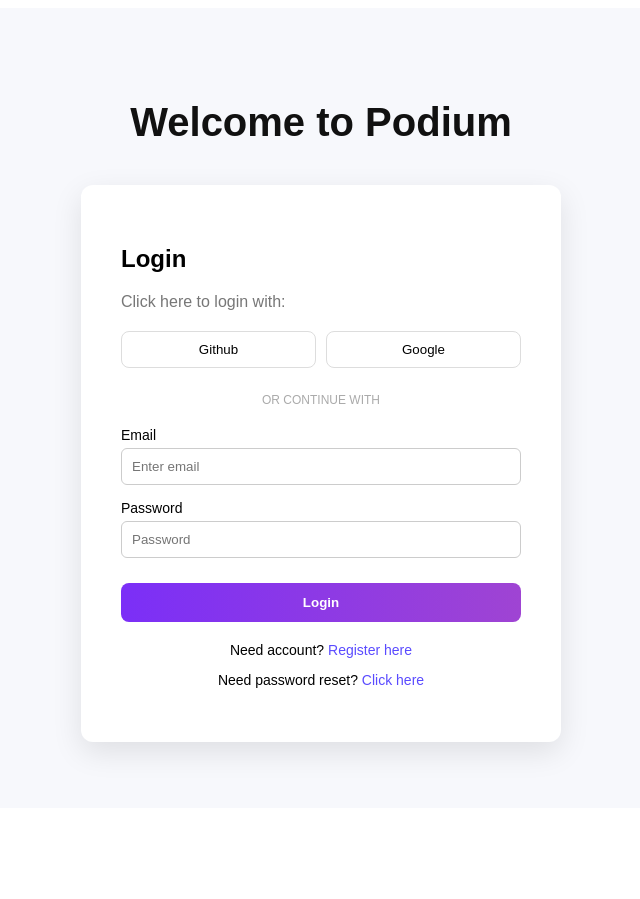
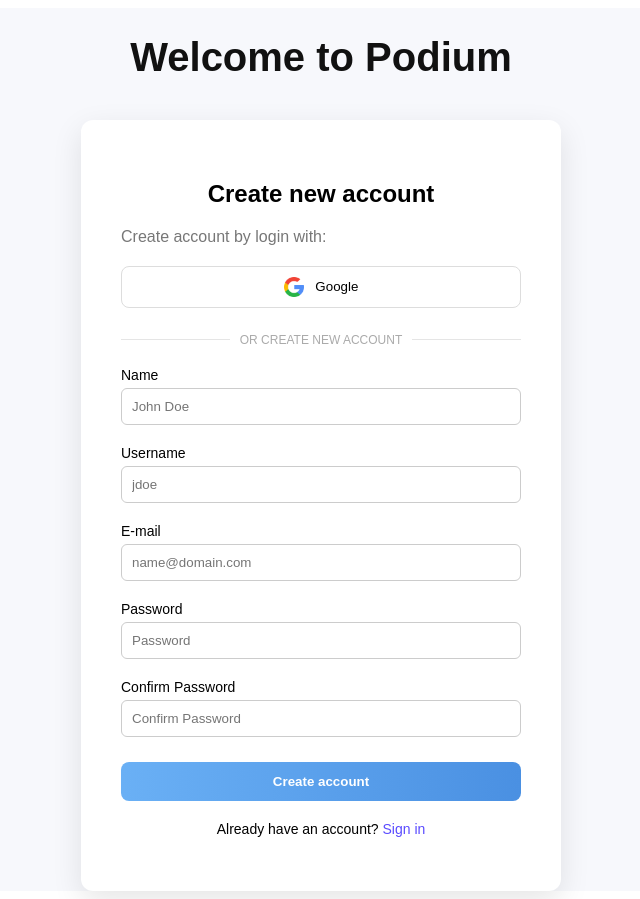
Before and after one commit to abhijeett55/posify-podium, an Angular app: page / in a window 1280 px wide. Shown: the whole page, without its empty margins (319-959 px from the left). Before the commit the page ends 816 px from the top, so only its background shows below. Built offline with nearby package versions, Linux system fonts and the light colour scheme.

Commit message:
added a register page

```diff
--- a/angular.json
+++ b/angular.json
@@ -20,10 +20,8 @@
             "browser": "src/main.ts",
             "tsConfig": "tsconfig.app.json",
             "assets": [
-              {
-                "glob": "**/*",
-                "input": "public"
-              }
+              "src/assets",
+              "src/app/assets"
             ],
             "styles": [
               "src/styles.css"
--- a/src/app/_components/login/login.css
+++ b/src/app/_components/login/login.css
@@ -6,6 +6,10 @@
   align-items:center;
   background:#f7f8fc;
   font-family:Arial, Helvetica, sans-serif;
+}
+
+.login-card h2 {
+  text-align: center;
 }
 
 .title{
@@ -48,11 +52,35 @@
   background:#f3f3f3;
 }
 
-.divider{
-  text-align:center;
-  margin:20px 0;
-  color:#aaa;
-  font-size:12px;
+.divider {
+  display: flex;
+  align-items: center;
+  text-align: center;
+  color: #aaa;
+  font-size: 12px;
+  margin: 20px 0;
+}
+
+.divider::before,
+.divider::after {
+  content: '';
+  flex: 1;
+  border-bottom: 1px solid rgba(0,0,0,0.1); /* thin transparent line */
+}
+
+.divider::before {
+  margin-right: 10px;
+}
+
+.divider::after {
+  margin-left: 10px;
+}
+
+.btn-icon {
+  width: 20px;
+  height: 20px;
+  margin-right: 8px;
+  vertical-align: middle;
 }
 
 form{
@@ -72,19 +100,19 @@
   margin-bottom:15px;
 }
 
-.login-btn{
-  margin-top:10px;
-  padding:12px;
-  border:none;
-  border-radius:8px;
-  background:linear-gradient(90deg,#7b2ff7,#9f44d3);
-  color:white;
-  font-weight:600;
-  cursor:pointer;
+.login-btn {
+  margin-top: 10px;
+  padding: 12px;
+  border: none;
+  border-radius: 8px;
+  background: linear-gradient(90deg, #6ab0f5, #4a90e2);
+  color: white;
+  font-weight: 600;
+  cursor: pointer;
 }
 
-.login-btn:hover{
-  opacity:0.9;
+.login-btn:hover {
+  opacity: 0.9;
 }
 
 .links{
--- a/src/app/_components/login/login.html
+++ b/src/app/_components/login/login.html
@@ -8,16 +8,11 @@
     <p class="subtitle">Click here to login with:</p>
 
     <div class="social-buttons">
-
       <button type="button" class="social-btn github" (click)="loginWithGithub()">
-        Github
-      </button>
-
-      <button type="button" class="social-btn google" (click)="loginWithGoogle()">
-        Google
-      </button>
-
-    </div>
+        <img src="assets/github.png" alt="GitHub logo" class="btn-icon" /> GitHub </button>
+        <button type="button" class="social-btn google" (click)="loginWithGoogle()">
+        <img src="assets/search.png" alt="Google logo" class="btn-icon" /> Google </button>
+        </div>
 
     <div class="divider">
       <span>OR CONTINUE WITH</span>
--- a/src/app/_components/register/register.css
+++ b/src/app/_components/register/register.css
@@ -0,0 +1,152 @@
+.login-container{
+  min-height:100vh;
+  display:flex;
+  flex-direction:column;
+  justify-content:center;
+  align-items:center;
+  background:#f7f8fc;
+  font-family:Arial, Helvetica, sans-serif;
+}
+
+form label {
+  display: block;
+  margin-bottom: 5px;
+}
+
+form input,
+form select {
+  width: 100%;
+  padding: 10px;
+  border-radius: 6px;
+  border: 1px solid #ccc;
+  margin-bottom: 20px;  /* space below each field */
+  box-sizing: border-box;
+}
+
+/* Reduce margin for the last field if needed */
+form input:last-of-type,
+form select:last-of-type {
+  margin-bottom: 15px;
+}
+
+.login-card h2 {
+  text-align: center;
+}
+
+.title{
+  font-size:40px;
+  font-weight:700;
+  margin-bottom:40px;
+  color:#111;
+}
+
+.login-card{
+  width:400px;
+  background:white;
+  padding:40px;
+  border-radius:12px;
+  box-shadow:0 10px 30px rgba(0,0,0,0.1);
+}
+
+.subtitle{
+  color:#777;
+  margin-bottom:20px;
+}
+
+.social-buttons{
+  display:flex;
+  gap:10px;
+  margin-bottom:25px;
+}
+
+.social-btn{
+  flex:1;
+  padding:10px;
+  border-radius:8px;
+  border:1px solid #ddd;
+  background:white;
+  cursor:pointer;
+  font-weight:500;
+}
+
+.social-btn:hover{
+  background:#f3f3f3;
+}
+
+.divider {
+  display: flex;
+  align-items: center;
+  text-align: center;
+  color: #aaa;
+  font-size: 12px;
+  margin: 20px 0;
+}
+
+.divider::before,
+.divider::after {
+  content: '';
+  flex: 1;
+  border-bottom: 1px solid rgba(0,0,0,0.1); /* thin transparent line */
+}
+
+.divider::before {
+  margin-right: 10px;
+}
+
+.divider::after {
+  margin-left: 10px;
+}
+
+.btn-icon {
+  width: 20px;
+  height: 20px;
+  margin-right: 8px;
+  vertical-align: middle;
+}
+
+form{
+  display:flex;
+  flex-direction:column;
+}
+
+label{
+  font-size:14px;
+  margin-bottom:5px;
+}
+
+input{
+  padding:10px;
+  border-radius:6px;
+  border:1px solid #ccc;
+  margin-bottom:15px;
+}
+
+.login-btn {
+  margin-top: 10px;
+  padding: 12px;
+  border: none;
+  border-radius: 8px;
+  background: linear-gradient(90deg, #6ab0f5, #4a90e2);
+  color: white;
+  font-weight: 600;
+  cursor: pointer;
+}
+
+.login-btn:hover {
+  opacity: 0.9;
+}
+
+.links{
+  text-align:center;
+  margin-top:20px;
+  font-size:14px;
+}
+
+.links a{
+  color:#5a4bff;
+  text-decoration:none;
+}
+
+.links a:hover{
+  text-decoration:underline;
+}
--- a/src/app/_components/register/register.html
+++ b/src/app/_components/register/register.html
@@ -1 +1,81 @@
-<p>register works!</p>
+<div class="login-container">
+  <h1 class="title">Welcome to Podium</h1>
+
+  <div class="login-card">
+    <h2>Create new account</h2>
+    <p class="subtitle">Create account by login with:</p>
+
+    <div class="social-buttons">
+      <button type="button" class="social-btn google" (click)="registerWithGoogle()">
+        <img src="assets/search.png" alt="Google logo" class="btn-icon" /> Google
+      </button>
+
+    </div>
+
+    <div class="divider">
+      <span>OR CREATE NEW ACCOUNT</span>
+    </div>
+
+    <!-- Registration Form -->
+    <form #registerForm="ngForm" (ngSubmit)="onRegister(registerForm)">
+      <label>Name</label>
+      <input
+        type="text"
+        name="name"
+        placeholder="John Doe"
+        ngModel
+        required
+      />
+
+      <label>Username</label>
+      <input
+        type="text"
+        name="username"
+        placeholder="jdoe"
+        ngModel
+        required
+      />
+
+      <label>E-mail</label>
+      <input
+        type="email"
+        name="email"
+        placeholder="name@domain.com"
+        ngModel
+        required
+        email
+      />
+
+      <label>Password</label>
+      <input
+        type="password"
+        name="password"
+        placeholder="Password"
+        ngModel
+        required
+        minlength="6"
+      />
+
+      <label>Confirm Password</label>
+      <input
+        type="password"
+        name="confirmPassword"
+        placeholder="Confirm Password"
+        ngModel
+        required
+      />
+
+      <button
+        type="submit"
+        class="login-btn"
+        [disabled]="registerForm.invalid"
+      >
+        Create account
+      </button>
+    </form>
+
+    <div class="links">
+      <p>Already have an account? <a routerLink="/login">Sign in</a></p>
+    </div>
+  </div>
+</div>
--- a/src/app/_components/register/register.ts
+++ b/src/app/_components/register/register.ts
@@ -1,11 +1,22 @@
 import { Component } from '@angular/core';
+import { FormsModule, NgForm } from '@angular/forms';
+import { CommonModule} from '@angular/common';
+
 
 @Component({
   selector: 'app-register',
-  imports: [],
+  imports: [ CommonModule, FormsModule],
   templateUrl: './register.html',
   styleUrl: './register.css',
 })
 export class Register {
+  registerWithGoogle() {
+    console.log("Registered");
+  }
 
+  onRegister(form: NgForm) {
+    if(form.valid) {
+      console.log("Login Date: ", form.value);
+    }
+  }
 }
--- a/src/app/app.html
+++ b/src/app/app.html
@@ -1 +1,2 @@
-<app-login> </app-login>
+<!-- <app-login> </app-login> -->
+<app-register> </app-register>
--- a/src/app/app.ts
+++ b/src/app/app.ts
@@ -1,9 +1,10 @@
 import { Component, signal } from '@angular/core';
-import { Login } from './_components/login/login';
+// import { Login } from './_components/login/login';
+import { Register } from './_components/register/register';
 
 @Component({
   selector: 'app-root',
-  imports: [Login],
+  imports: [ Register ], //login
   templateUrl: './app.html',
   styleUrl: './app.css'
 })
```
Also changed, not shown: src/assets/github.png (added), src/assets/search.png (added).
